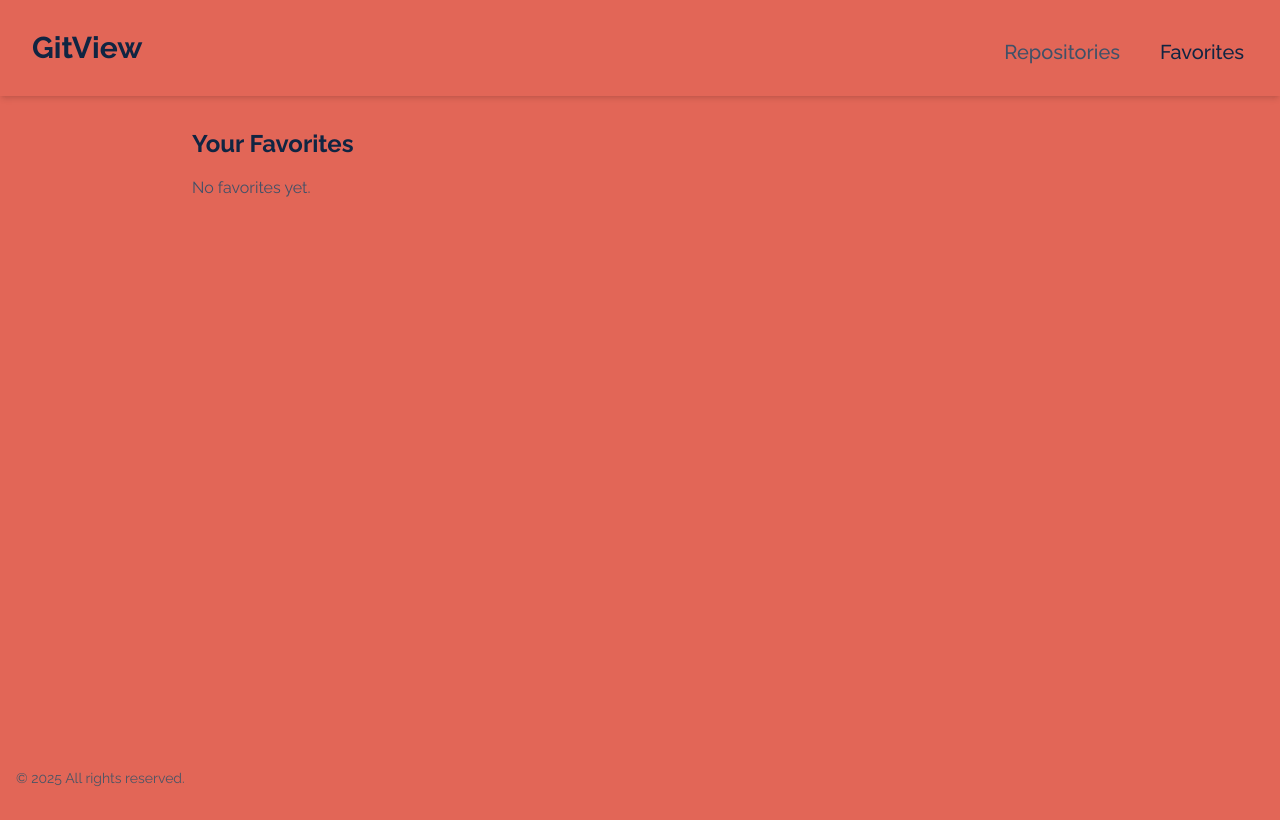
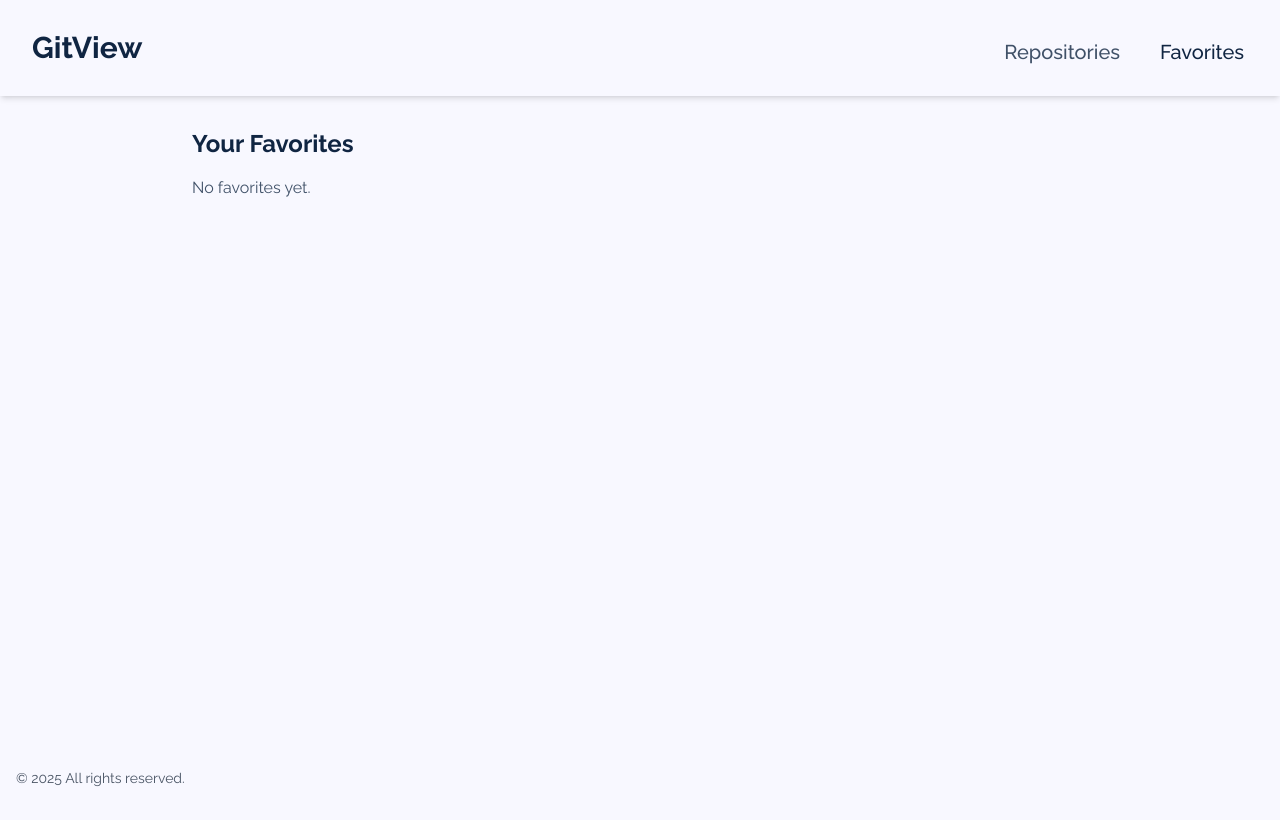
Before and after one commit to rasik-nep/Gitview, a Next.js app: page /favorites in a window 1280 px wide. Built offline with nearby package versions, Linux system fonts and the light colour scheme.

Commit message:
feat(ui): changed background, card and secondary colors

```diff
--- a/src/app/favorites/page.tsx
+++ b/src/app/favorites/page.tsx
@@ -94,7 +94,7 @@ export default function FavoritesPage() {
               </div>
               <button
                 onClick={() => handleDelete(repo.id)}
-                className="bg-error text-white rounded-md p-2 cursor-pointer hover:bg-primary transition-colors duration-200 w-[10rem]"
+                className="bg-error text-white rounded-md p-2 cursor-pointer w-[10rem]"
               >
                 Delete
               </button>
--- a/src/styles/globals.css
+++ b/src/styles/globals.css
@@ -5,14 +5,14 @@ body {
   background-color: var(--color-background);
 }
 @theme {
-  --color-background: #e26657;
+  --color-background: #F8F8FF;
   --color-foreground: #102542;
   --color-text-300:#405168;
   --color-text-500:#102542;
   --color-text-700:#0b1a2f;
-  --color-card: #f87060;
+  --color-card: #fef1ef;
   --color-primary: #0F7173;
-  --color-secondary: #F1E4F3;
+  --color-secondary: #883e35;
   --color-accent: #6fffe9;
   --color-muted: #eaeaea;
   --color-success: #00ffa2;
```
